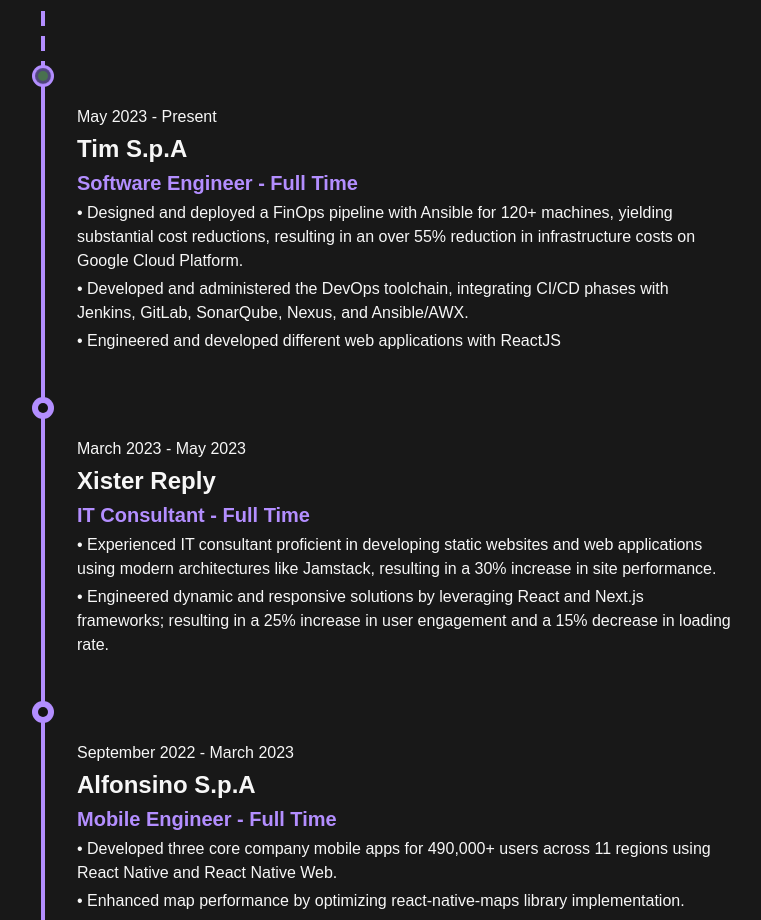
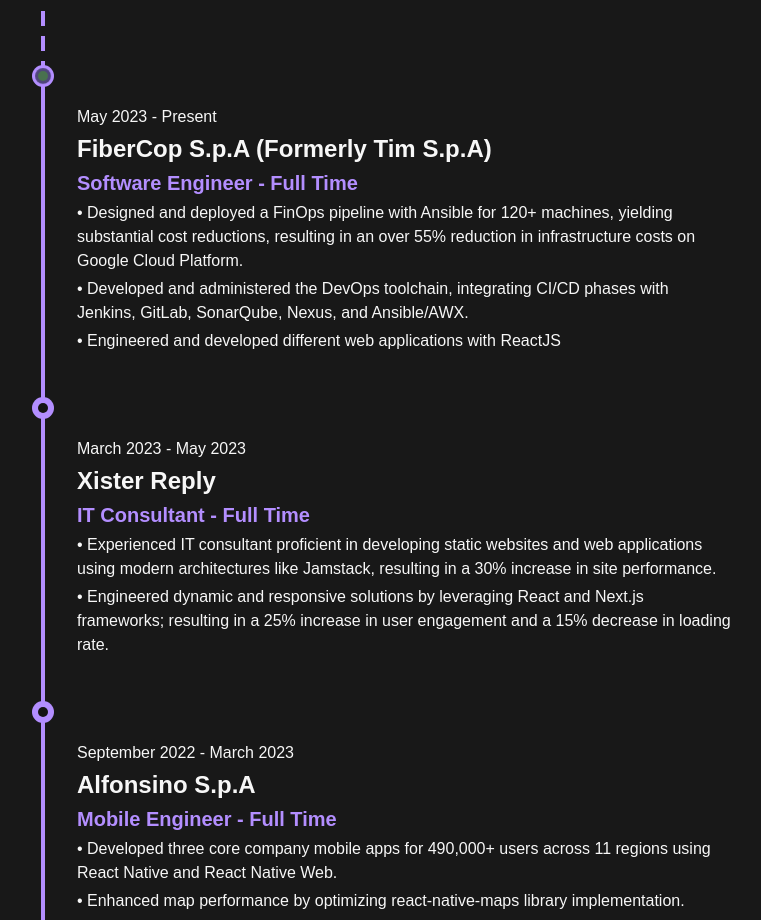
Before and after one commit to carminesh/portfolio, a React (Create React App) app: page / in a window 1280 px wide. Shown: the part 1360-2280 px from the top of the page, without its empty margins (159-920 px from the left). Built offline with nearby package versions, Linux system fonts and the light colour scheme.

Commit message:
CHANGE: Resume update

```diff
--- a/src/layouts/Experience.tsx
+++ b/src/layouts/Experience.tsx
@@ -9,7 +9,7 @@ const Experience: React.FC = () => {
     const experienceData: ExplainingModel[] = [
         {
             date: 'May 2023 - Present',
-            title: 'Tim S.p.A',
+            title: 'FiberCop S.p.A (Formerly Tim S.p.A)',
             subtitle: 'Software Engineer - Full Time',
             description: `
             • Designed and deployed a FinOps pipeline with Ansible for 120+ machines, yielding substantial cost reductions, resulting in an over 55% reduction in infrastructure costs on Google Cloud Platform.
--- a/src/layouts/MainHero.tsx
+++ b/src/layouts/MainHero.tsx
@@ -2,7 +2,7 @@ import React from 'react';
 import ActionButton from '../components/ActionButton';
 import mailIcon from '../assets/mailIcon.svg';
 import downloadIcon from '../assets/downloadIcon.svg';
-import myResume from '../documents/ResumeCarmineFabbriWEB.pdf';
+import myResume from '../documents/Carmine_Fabbri_Resume_Web.pdf';
 import { faSquareGithub, faLinkedin } from '@fortawesome/free-brands-svg-icons';
 import { FontAwesomeIcon } from '@fortawesome/react-fontawesome';
 import '../styles/animation.css';
```
Also changed, not shown: 2 other files (tests, documents, lock files or other folders).
